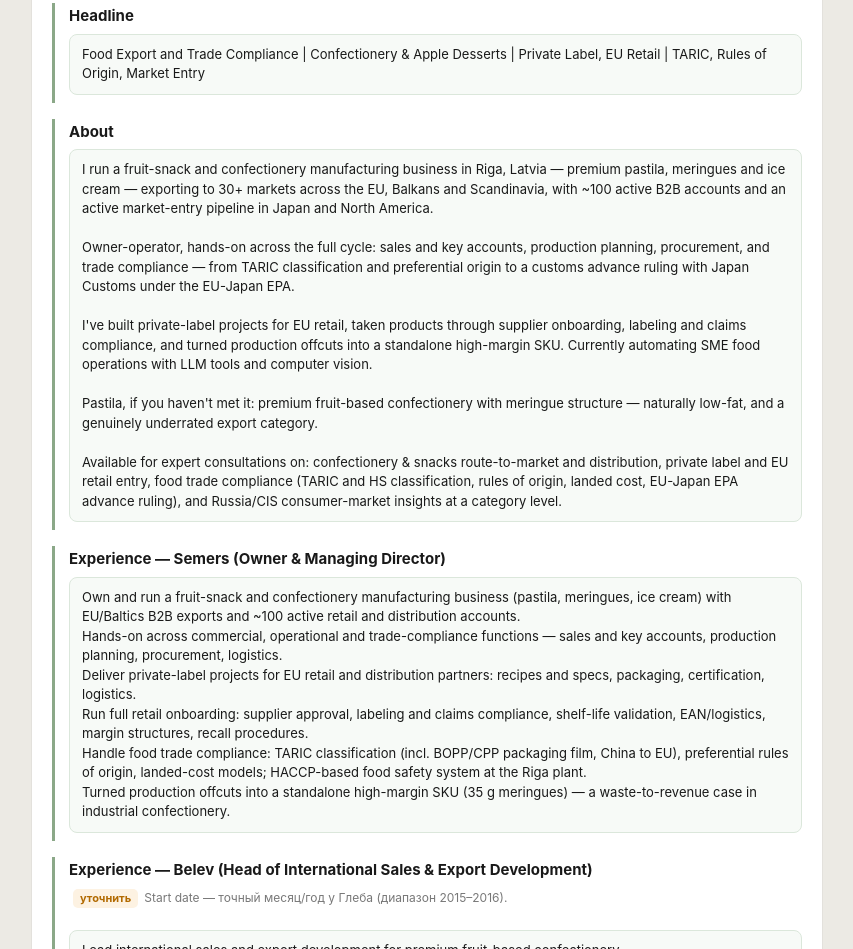
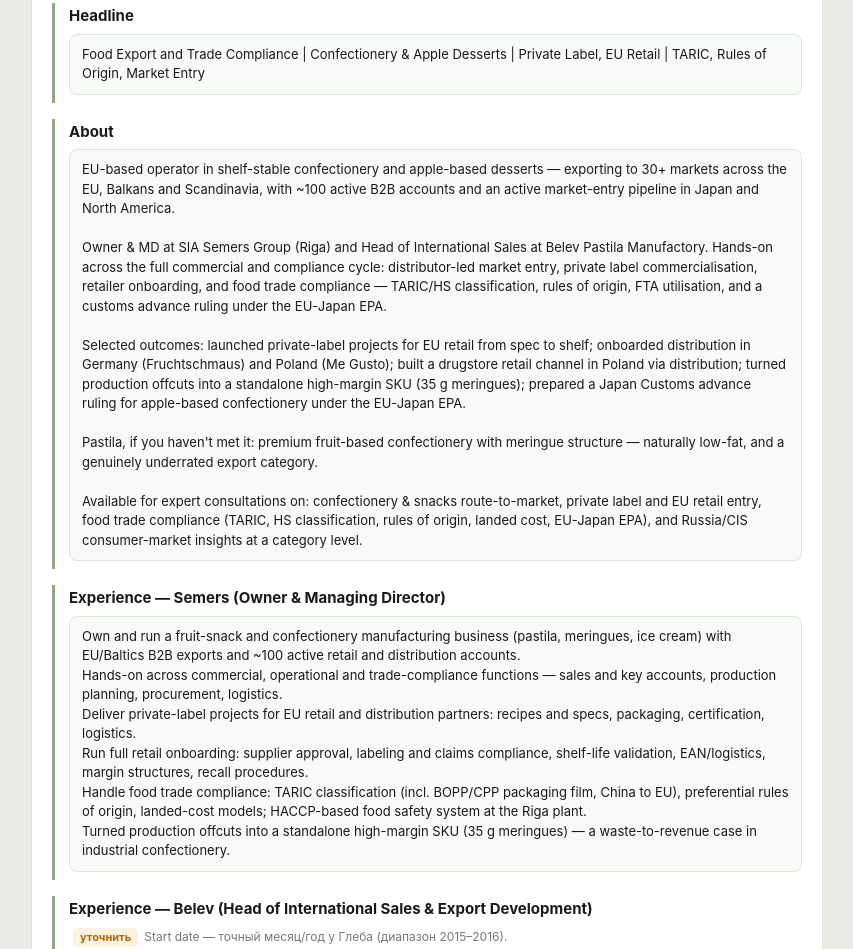
Before and after one commit to smmsemmers/pastila_bot, a plain HTML site: page gleb-linkedin-final-v8.html in a window 1280 px wide. Shown: the part 2503-3452 px from the top of the page, without its empty margins (213-1066 px from the left). Drawn offline with Linux system fonts and the light colour scheme.

Commit message:
auto: gleb-linkedin-final-v8.html

```diff
--- a/gleb-linkedin-final-v8.html
+++ b/gleb-linkedin-final-v8.html
@@ -115,15 +115,15 @@
     <div class="step"><h4>Headline</h4>
       <div class="copybox">Food Export and Trade Compliance | Confectionery &amp; Apple Desserts | Private Label, EU Retail | TARIC, Rules of Origin, Market Entry</div></div>
     <div class="step"><h4>About</h4>
-      <div class="copybox">I run a fruit-snack and confectionery manufacturing business in Riga, Latvia — premium pastila, meringues and ice cream — exporting to 30+ markets across the EU, Balkans and Scandinavia, with ~100 active B2B accounts and an active market-entry pipeline in Japan and North America.
+      <div class="copybox">EU-based operator in shelf-stable confectionery and apple-based desserts — exporting to 30+ markets across the EU, Balkans and Scandinavia, with ~100 active B2B accounts and an active market-entry pipeline in Japan and North America.
 
-Owner-operator, hands-on across the full cycle: sales and key accounts, production planning, procurement, and trade compliance — from TARIC classification and preferential origin to a customs advance ruling with Japan Customs under the EU-Japan EPA.
+Owner &amp; MD at SIA Semers Group (Riga) and Head of International Sales at Belev Pastila Manufactory. Hands-on across the full commercial and compliance cycle: distributor-led market entry, private label commercialisation, retailer onboarding, and food trade compliance — TARIC/HS classification, rules of origin, FTA utilisation, and a customs advance ruling under the EU-Japan EPA.
 
-I've built private-label projects for EU retail, taken products through supplier onboarding, labeling and claims compliance, and turned production offcuts into a standalone high-margin SKU. Currently automating SME food operations with LLM tools and computer vision.
+Selected outcomes: launched private-label projects for EU retail from spec to shelf; onboarded distribution in Germany (Fruchtschmaus) and Poland (Me Gusto); built a drugstore retail channel in Poland via distribution; turned production offcuts into a standalone high-margin SKU (35 g meringues); prepared a Japan Customs advance ruling for apple-based confectionery under the EU-Japan EPA.
 
 Pastila, if you haven't met it: premium fruit-based confectionery with meringue structure — naturally low-fat, and a genuinely underrated export category.
 
-Available for expert consultations on: confectionery &amp; snacks route-to-market and distribution, private label and EU retail entry, food trade compliance (TARIC and HS classification, rules of origin, landed cost, EU-Japan EPA advance ruling), and Russia/CIS consumer-market insights at a category level.</div></div>
+Available for expert consultations on: confectionery &amp; snacks route-to-market, private label and EU retail entry, food trade compliance (TARIC, HS classification, rules of origin, landed cost, EU-Japan EPA), and Russia/CIS consumer-market insights at a category level.</div></div>
     <div class="step"><h4>Experience — Semers (Owner &amp; Managing Director)</h4>
       <div class="copybox">Own and run a fruit-snack and confectionery manufacturing business (pastila, meringues, ice cream) with EU/Baltics B2B exports and ~100 active retail and distribution accounts.
 Hands-on across commercial, operational and trade-compliance functions — sales and key accounts, production planning, procurement, logistics.
```
